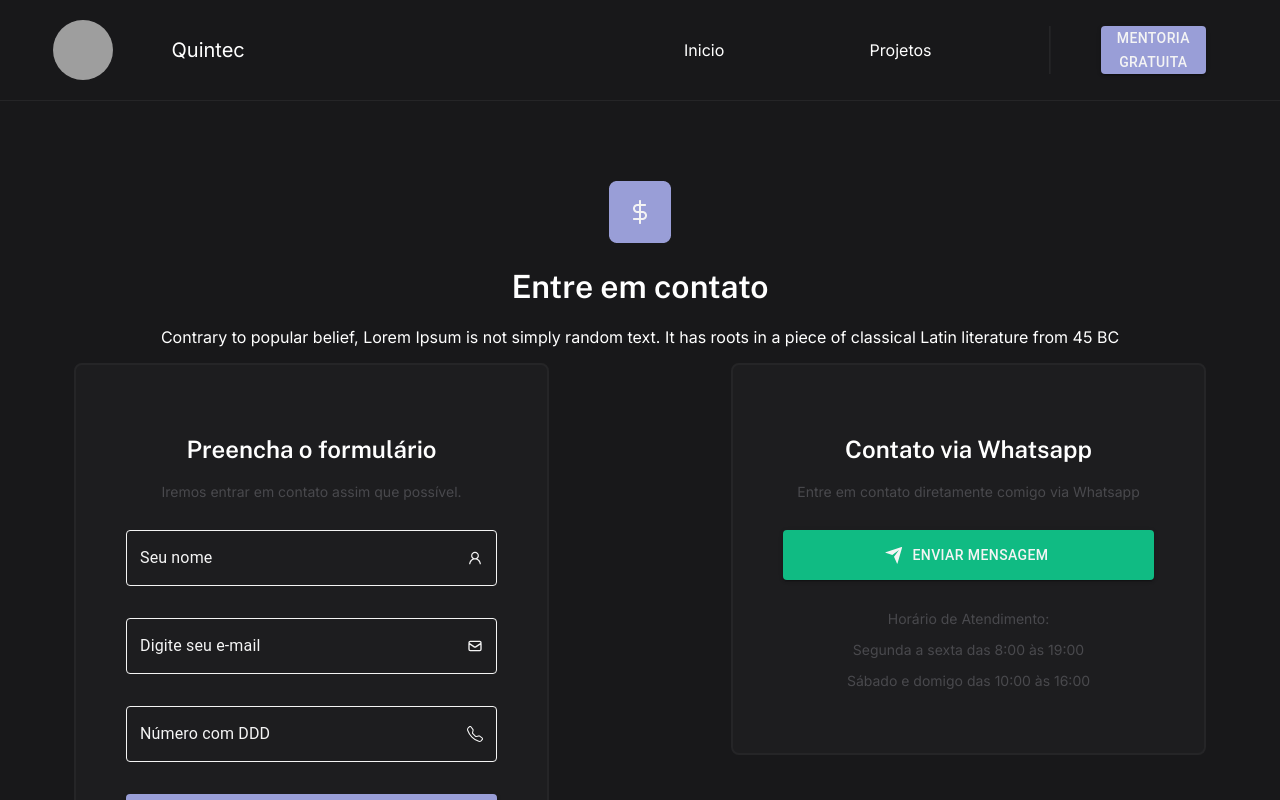
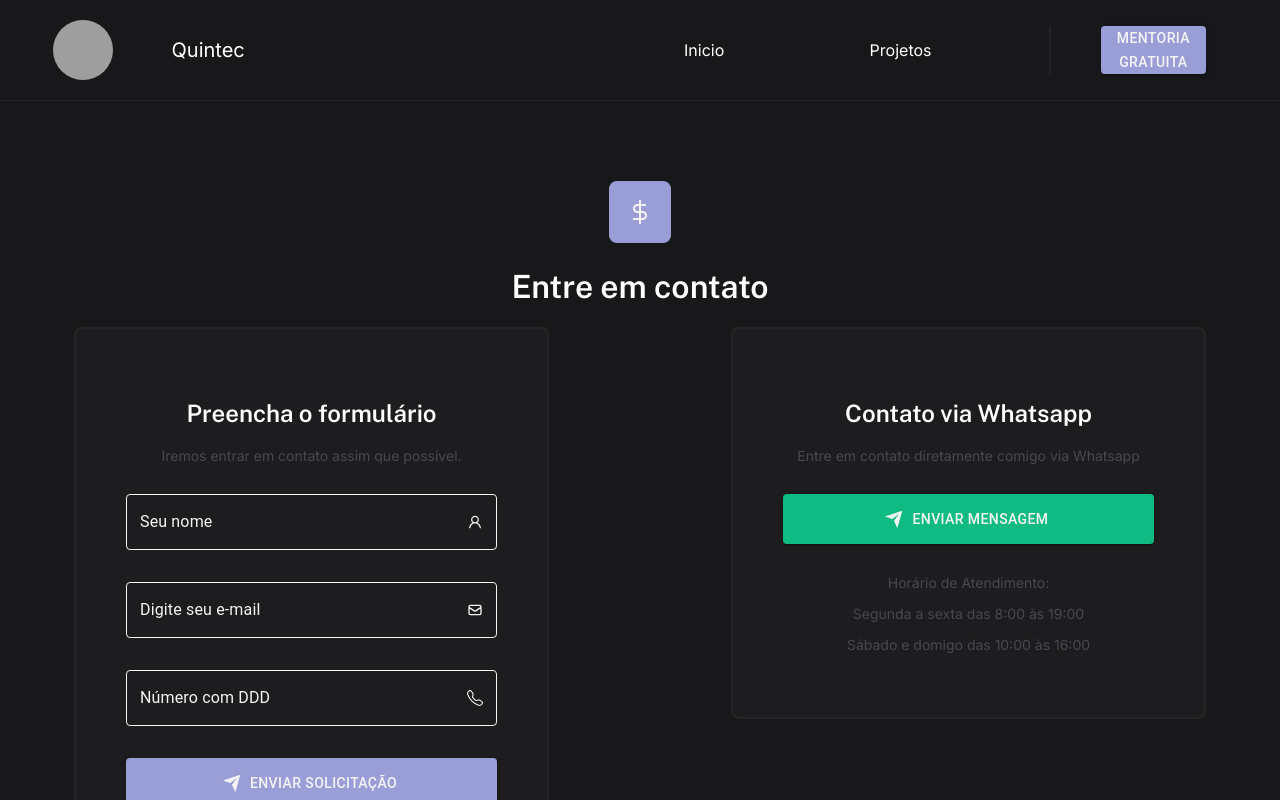
Before and after one commit to Quintecs/next-jest-ts-website-quintansc, a Next.js app: page /contato in a window 1280 px wide. Shown: the top 800 px of the page. Built offline with nearby package versions, Linux system fonts and the light colour scheme; grey boxes are pictures that could not be loaded.

Commit message:
fix: corrigindo detalhes

```diff
--- a/package.json
+++ b/package.json
@@ -19,6 +19,7 @@
     "@mui/styled-engine-sc": "^5.11.0",
     "@mui/styles": "^5.14.11",
     "@vercel/analytics": "^1.0.2",
+    "@vercel/speed-insights": "^1.0.10",
     "axios": "^1.2.3",
     "next": "latest",
     "react": "^18.1.0",
--- a/pages/_app.tsx
+++ b/pages/_app.tsx
@@ -2,12 +2,15 @@ import '@/styles/global.css'
 import type { AppProps } from 'next/app'
 import React from 'react';
 import Layout  from '@/components/layout';
+import { ContainerCustom } from '@/styles/global';
 
 
 export default function MyApp({ Component, pageProps }: AppProps) {
   return (
     <Layout>
-      <Component {...pageProps} />
+      <ContainerCustom maxWidth={false}>
+        <Component {...pageProps} />
+      </ContainerCustom>
     </Layout>
   )
 }
--- a/pages/contato/index.tsx
+++ b/pages/contato/index.tsx
@@ -20,12 +20,9 @@ const Contato = () => {
                 <meta name="keywords" content="Desenvolvedor,Programador,frontend,Front-end,JS,Portifólio,desenvolvimento,referencias,design" />
                 <meta name="robots" content="index, follow" />
             </Head>
-
-            <ContainerCustom maxWidth={false}>
             <GridContainer style={{ textAlign: 'center' }}>
                 <ImageCustom src={ContactIcon} alt="" width={62} height={62} />
                 <h1>Entre em contato</h1>
-                    <p>Contrary to popular belief, Lorem Ipsum is not simply random text. It has roots in a piece of classical Latin literature from 45 BC</p>
                 <Grid container style={{ textAlign: "center", justifyContent: 'space-between', marginBottom: '100px', alignItems: 'flex-start' }}>
                     <GridItemContact item lg={5}>
                         <h2>Preencha o formulário</h2>
@@ -47,7 +44,6 @@ const Contato = () => {
                     </GridItemContact>
                 </Grid>
             </GridContainer>
-            </ContainerCustom>
         </>
     )
 }
--- a/pages/home/index.tsx
+++ b/pages/home/index.tsx
@@ -1,6 +1,6 @@
 import Head from "next/head";
 import { InfosContainer, BtnSeeMore, TitleH2, GridHeadPageContent, ImageGrid, ContactContainer } from "../../styles/home";
-import { ContainerCustom, GridContainer } from "../../styles/global";
+import { GridContainer } from "../../styles/global";
 import { Button, Grid } from "@mui/material";
 import { HiOutlineArrowDown, FaReact, FaNodeJs, SiNextdotjs, BsChat, SiAngularjs} from "../../src/utils/icons";
 import { useEffect, useState } from 'react';
@@ -50,7 +50,6 @@ const Home = ({ gitUser, repositories }: any) => {
         <meta name="robots" content="index, follow" />
       </Head>
 
-      <ContainerCustom maxWidth={false}>
       <GridContainer container>
         <GridHeadPageContent item={true} xs={6}>
           <div>
@@ -144,7 +143,7 @@ const Home = ({ gitUser, repositories }: any) => {
       <Project
         title={repositorys.repo1.name}
         description={repositorys.repo1.description}
-          urlImage="/project1.png"
+        urlImage="/1project.png"
         flags={['Frontend', 'API', 'ReactJS']}
         projectUrl='/projetos'
       />
@@ -162,7 +161,6 @@ const Home = ({ gitUser, repositories }: any) => {
           <p>Vamos transformar suas ideias em realidade! Entre em contato para discutir seu projeto ou apenas para dizer olá. Aguardo ansiosamente para ouvir de você!</p>
           <Button variant="outlined" color="inherit" startIcon={<BsChat />} style={{ marginTop: '20px', padding: '15px 90px'} }> <Link href={'/contato'}>Entre em Contato</Link> </Button>
       </ContactContainer>
-      </ContainerCustom>
     </>
   )
 }
--- a/pages/projetos/index.tsx
+++ b/pages/projetos/index.tsx
@@ -3,7 +3,7 @@ import { getRepository } from "src/api";
 import { GridProject } from '@/styles/projetos';
 import CardProject from "@/components/CardProjects";
 import ImageCustom from "@/components/ImageComponent";
-import { ContainerCustom, GridContainer } from "../../styles/global";
+import { GridContainer } from "../../styles/global";
 import { PngcontactIcon, Webptrello, Pngnode, Pngtsnode } from '../../src/images'
 
 export async function getStaticProps() {
@@ -32,7 +32,6 @@ const Projetos = ({dragAndDrop, apiDragAndDrop, cleanApi}: any) => {
         <meta name="robots" content="index, follow" />
       </Head>
 
-      <ContainerCustom maxWidth={false}>
       <GridContainer style={{ textAlign: 'center' }}>
         <ImageCustom src={PngcontactIcon} alt="" width={62} height={62} />
         <h1>Nossos Projetos</h1>
@@ -60,7 +59,6 @@ const Projetos = ({dragAndDrop, apiDragAndDrop, cleanApi}: any) => {
           />
         </GridProject>
       </GridContainer>
-      </ContainerCustom>
     </>
   )
 }
```
Also changed, not shown: public/1project.png (added), 1 other file (tests, documents, lock files or other folders). Lines whose indentation alone changed are shown as unchanged.
